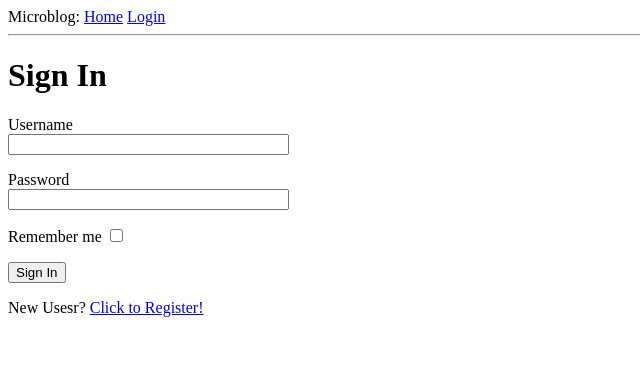
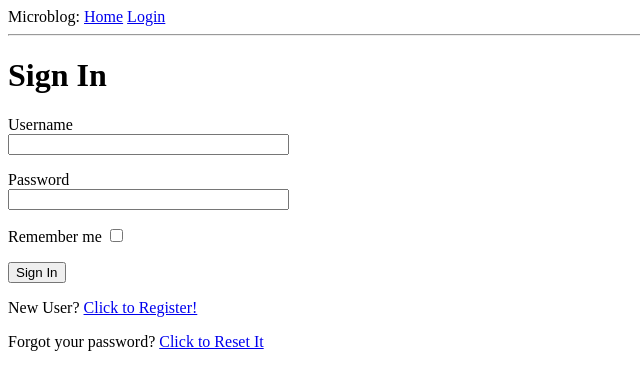
Before and after one commit to notweerdmonk/microblog, a Flask app: page /login in a window 1280 px wide. Shown: the top 390 px of the page, without its empty margins (0-640 px from the left). Run offline with Flask 2, Linux system fonts and the light colour scheme.

Commit message:
Chapter 10: Email Support: Feature to reset user password through email.

```diff
--- a/app/__init__.py
+++ b/app/__init__.py
@@ -4,6 +4,7 @@ from config import Config
 from flask_sqlalchemy import SQLAlchemy
 from flask_migrate import Migrate
 from flask_login import LoginManager
+from flask_mail import Mail
 import logging
 from logging.handlers import SMTPHandler, RotatingFileHandler
 
@@ -13,6 +14,7 @@ db = SQLAlchemy(app)
 migrate = Migrate(app, db)
 login = LoginManager(app)
 login.login_view = 'login'
+mail = Mail(app)
 
 from app import routes, models, errors
 
--- a/app/forms.py
+++ b/app/forms.py
@@ -65,3 +65,13 @@ class NewPostForm(FlaskForm):
 
 class EmptyForm(FlaskForm):
     submit = SubmitField('Submit')
+
+class ResetPasswordRequestForm(FlaskForm):
+    email = StringField('Email', validators=[DataRequired(), Email()])
+    submit = SubmitField('Request Password Reset')
+
+class ResetPasswordForm(FlaskForm):
+    password = PasswordField('Password', validators=[DataRequired()])
+    repeat_password = PasswordField('Repeat Password',
+            validators=[DataRequired(), EqualTo('password')])
+    submit = SubmitField('Reset Password')
--- a/app/routes.py
+++ b/app/routes.py
@@ -1,11 +1,13 @@
 from flask import render_template, flash, redirect, url_for
 from flask import get_flashed_messages, request
 from app import app, db
-from app.forms import LoginForm, RegistrationForm, EditProfileForm, NewPostForm, EmptyForm
+from app.forms import LoginForm, RegistrationForm, EditProfileForm, NewPostForm
+from app.forms import EmptyForm, ResetPasswordRequestForm, ResetPasswordForm
 from app.models import User, Post
 from flask_login import login_required, current_user, login_user, logout_user
 from werkzeug.urls import url_parse
 from datetime import datetime
+from app.email import send_password_reset_email
 
 @app.before_request
 def before_request():
@@ -160,3 +162,33 @@ def explore():
     prev_url, next_url = pagination_urls('explore', posts)
     return render_template('index.html', title='Explore', posts=posts.items,
             prev_url=prev_url, next_url=next_url)
+
+@app.route('/reset_password_request', methods=['GET', 'POST'])
+def reset_password_request():
+    if current_user.is_authenticated:
+        return redirect(url_for('index'))
+    form = ResetPasswordRequestForm()
+    if form.validate_on_submit():
+        user = User.query.filter_by(email=form.email.data).first()
+        if user:
+            send_password_reset_email(user)
+        flash('Check your email for instructions to reset your password')
+        return redirect(url_for('login'))
+    return render_template(
+            'reset_password_request.html', title='Reset password', form=form)
+
+@app.route('/reset_password/<token>', methods=['GET', 'POST'])
+def reset_password(token):
+    if current_user.is_authenticated:
+        return redirect(url_for('index'))
+    user = User.verify_password_reset_token(token)
+    if not user:
+        return redirect(url_for('index'))
+    form = ResetPasswordForm()
+    if form.validate_on_submit():
+        user.set_password(form.password.data)
+        db.session.commit()
+        flash('Your password has been reset')
+        return redirect(url_for('login'))
+    return render_template('reset_password.html', title='Reset Password',
+            form=form)
--- a/app/templates/login.html
+++ b/app/templates/login.html
@@ -26,8 +26,11 @@
     {{ form.submit() }}
     </p>
 </form>
-
 <p>
-New Usesr? <a href="{{ url_for('register') }}">Click to Register!<a>
+New User? <a href="{{ url_for('register') }}">Click to Register!<a>
+</p>
+<p>
+Forgot your password?
+<a href="{{ url_for('reset_password_request') }}">Click to Reset It</a>
 </p>
 {% endblock %}
--- a/requirements.txt
+++ b/requirements.txt
@@ -1,11 +1,13 @@
 alembic==1.7.7
 attrs==21.4.0
+blinker==1.4
 click==8.1.2
 coverage==6.3.2
 dnspython==2.2.1
 email-validator==1.1.3
 Flask==2.1.1
 Flask-Login==0.6.0
+Flask-Mail==0.9.1
 Flask-Migrate==3.1.0
 Flask-SQLAlchemy==2.5.1
 Flask-WTF==1.0.1
@@ -22,6 +24,7 @@ MarkupSafe==2.1.1
 packaging==21.3
 pluggy==1.0.0
 py==1.11.0
+PyJWT==2.3.0
 pyparsing==3.0.8
 pytest==7.1.1
 pytest-cov==3.0.0
```
Also changed, not shown: app/email.py (added, +20 -0 lines), app/models.py (+16 -1 lines), app/templates/email/reset_password.html (added, +13 -0 lines), app/templates/email/reset_password.txt (added, +9 -0 lines), app/templates/reset_password.html (added, +25 -0 lines), app/templates/reset_password_request.html (added, +17 -0 lines), app.db.
